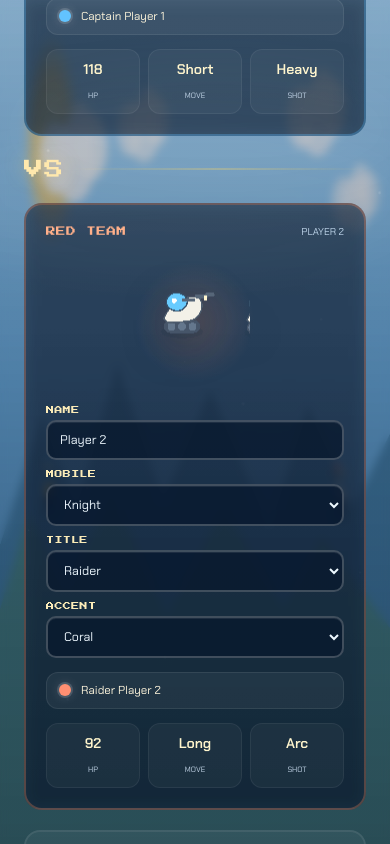
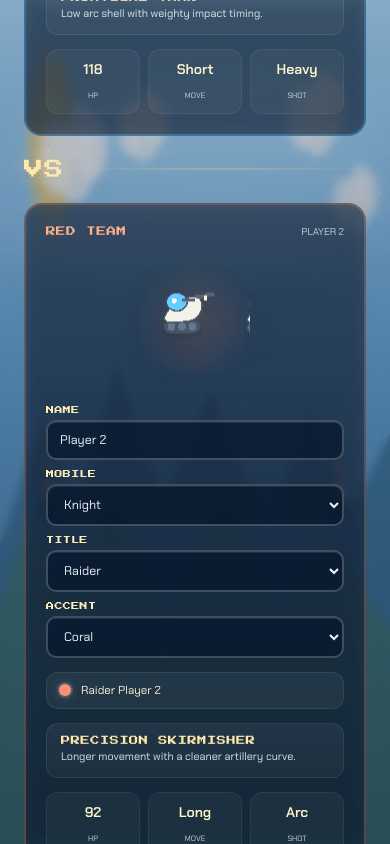
Before and after one commit to remcostoeten/Gunbound, a Next.js app: page / in a window 390 px wide. Built offline with nearby package versions, Linux system fonts and the light colour scheme.

Commit message:
Centralize mobile presentation metadata

```diff
--- a/src/app/globals.css
+++ b/src/app/globals.css
@@ -373,6 +373,29 @@ select {
 .hud-player-identity {
   color: #fff7dd;
   font-size: 0.72rem;
+}
+
+.lobby-player-profile {
+  display: grid;
+  gap: 4px;
+  padding: 12px 14px;
+  border-radius: 12px;
+  background: linear-gradient(180deg, rgba(255, 255, 255, 0.06), rgba(255, 255, 255, 0.03));
+  border: 1px solid rgba(255, 255, 255, 0.08);
+}
+
+.lobby-player-profile-role {
+  color: #ffe9ad;
+  font-family: var(--font-display), sans-serif;
+  font-size: 0.58rem;
+  text-transform: uppercase;
+  letter-spacing: 0.05em;
+}
+
+.lobby-player-profile-copy {
+  color: #d9e8f4;
+  font-size: 0.68rem;
+  line-height: 1.45;
 }
 
 .lobby-field {
--- a/src/features/game/components/game-shell.tsx
+++ b/src/features/game/components/game-shell.tsx
@@ -1,6 +1,7 @@
 "use client";
 
 import { useState } from "react";
+import { getMobilePresentation } from "@/features/game/constants/mobile-presentation";
 import { getMobileSpriteSource } from "@/features/game/engine/mobile-sprites";
 import { AimIndicator } from "@/features/game/components/aim-indicator";
 import { GameCanvas } from "@/features/game/components/game-canvas";
@@ -264,6 +265,7 @@ function renderLobbyPlayer(
         slot === 1 ? formState.playerOneAccent : formState.playerTwoAccent;
     const isBlue = slot === 1;
     const spriteSource = getMobileSpriteSource(mobile);
+    const presentation = getMobilePresentation(mobile);
 
     return (
         <div className={"lobby-player-card" + (isBlue ? " blue" : " red")}>
@@ -346,23 +348,25 @@ function renderLobbyPlayer(
                     {title} {name.trim() || "Player " + String(slot)}
                 </span>
             </div>
+            <div className="lobby-player-profile">
+                <span className="lobby-player-profile-role">
+                    {presentation.role}
+                </span>
+                <span className="lobby-player-profile-copy">
+                    {presentation.profile}
+                </span>
+            </div>
             <div className="lobby-player-stats">
                 <div className="lobby-stat">
-                    <span className="lobby-stat-val">
-                        {mobile === "armor" ? "118" : "92"}
-                    </span>
+                    <span className="lobby-stat-val">{presentation.hp}</span>
                     <span className="lobby-stat-label">HP</span>
                 </div>
                 <div className="lobby-stat">
-                    <span className="lobby-stat-val">
-                        {mobile === "armor" ? "Short" : "Long"}
-                    </span>
+                    <span className="lobby-stat-val">{presentation.move}</span>
                     <span className="lobby-stat-label">Move</span>
                 </div>
                 <div className="lobby-stat">
-                    <span className="lobby-stat-val">
-                        {mobile === "armor" ? "Heavy" : "Arc"}
-                    </span>
+                    <span className="lobby-stat-val">{presentation.shot}</span>
                     <span className="lobby-stat-label">Shot</span>
                 </div>
             </div>
--- /dev/null
+++ b/src/features/game/constants/mobile-presentation.ts
@@ -0,0 +1,33 @@
+import type { MobileType } from "@/features/game/types/shared";
+
+export type MobilePresentation = {
+  label: string;
+  hp: string;
+  move: string;
+  shot: string;
+  role: string;
+  profile: string;
+};
+
+const mobilePresentationMap: Record<MobileType, MobilePresentation> = {
+  armor: {
+    label: "Armor",
+    hp: "118",
+    move: "Short",
+    shot: "Heavy",
+    role: "Frontline Tank",
+    profile: "Low arc shell with weighty impact timing."
+  },
+  knight: {
+    label: "Knight",
+    hp: "92",
+    move: "Long",
+    shot: "Arc",
+    role: "Precision Skirmisher",
+    profile: "Longer movement with a cleaner artillery curve."
+  }
+};
+
+export function getMobilePresentation(type: MobileType): MobilePresentation {
+  return mobilePresentationMap[type];
+}
```
